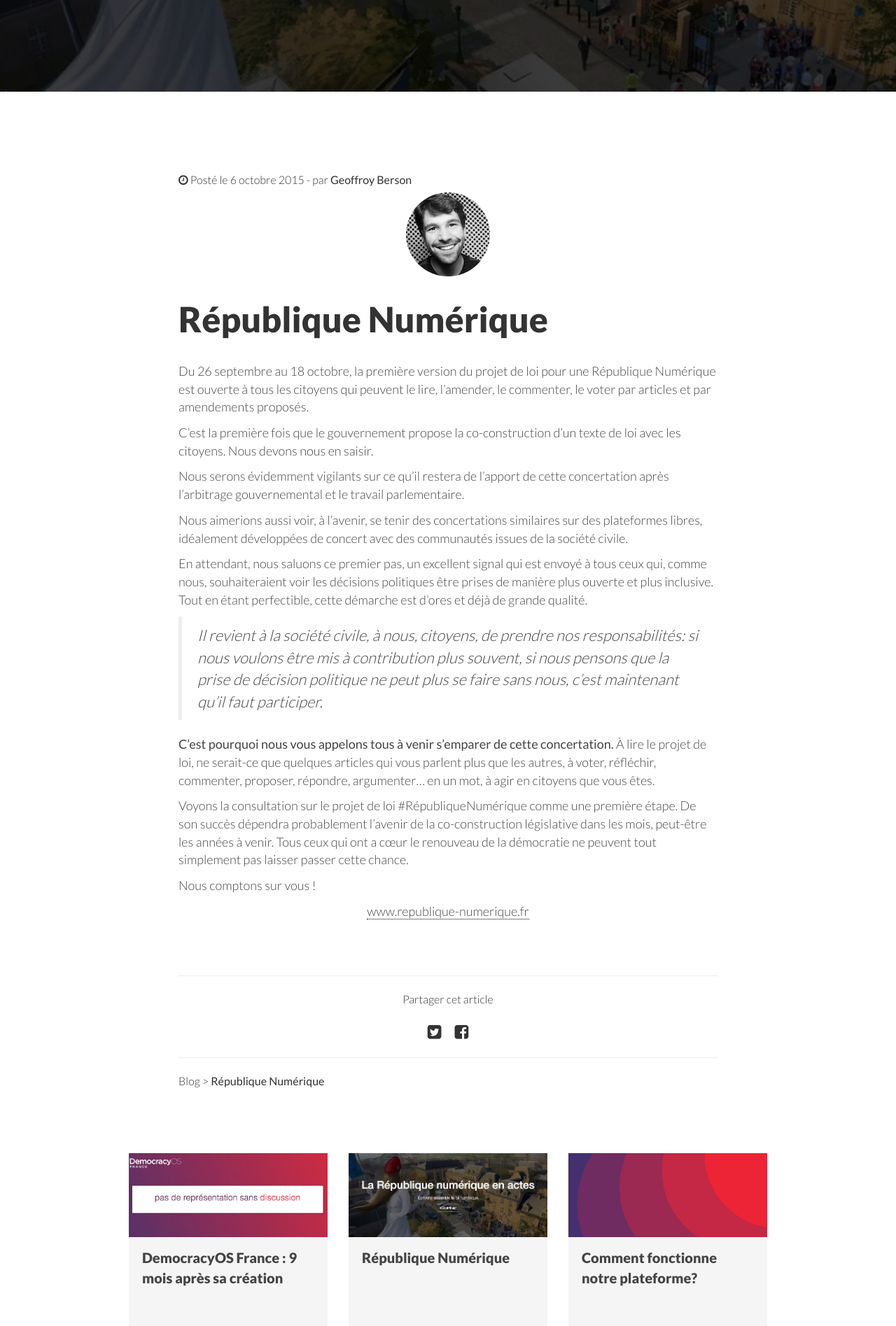
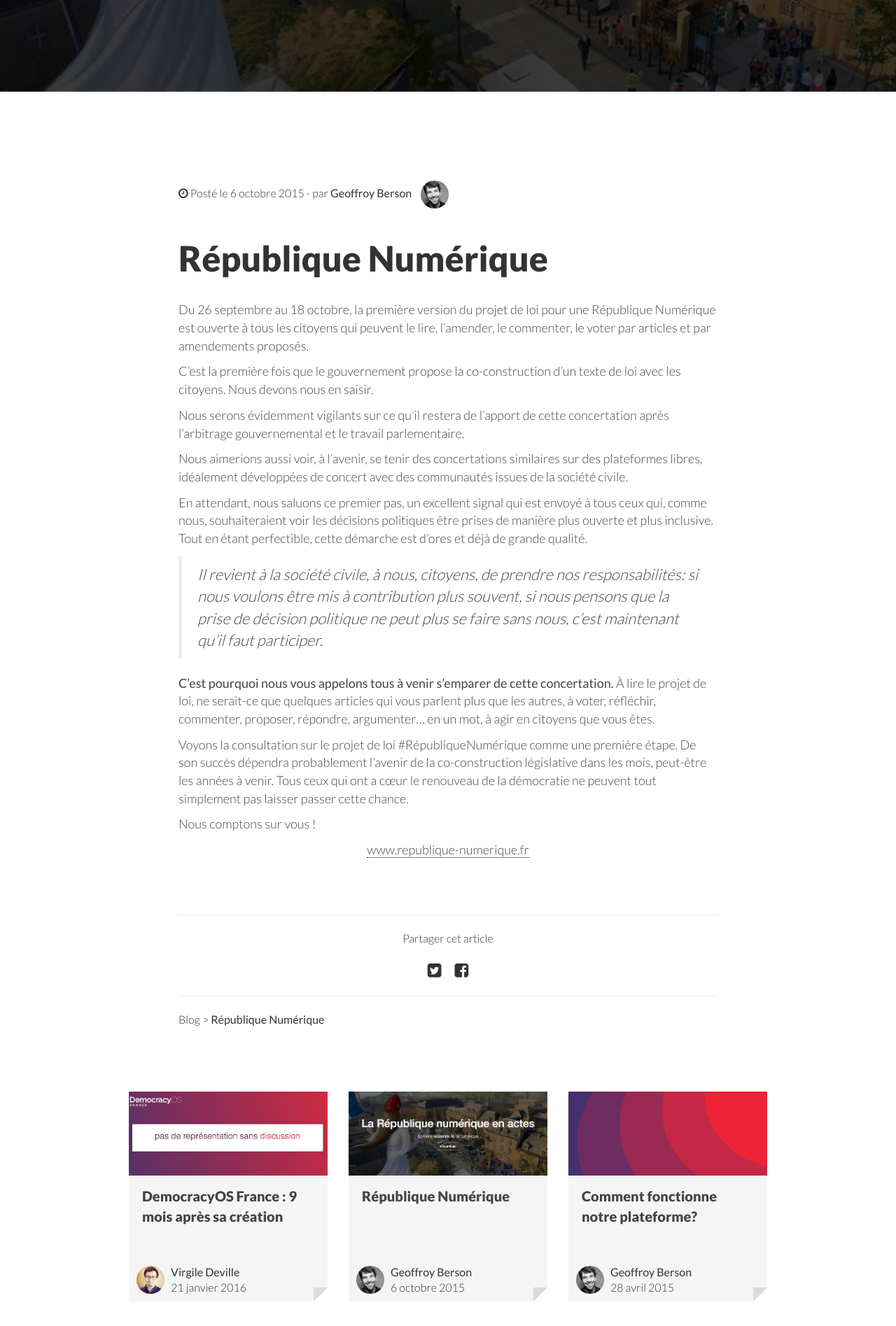
Before and after one commit to democracy-os-fr/democracy-os-fr.github.io, a Jekyll site: the page built from _posts/2016-09-06-repnumerique.md, in a window 1280 px wide. Shown: the part 644-2539 px from the top of the page at 70% size. Built offline with Jekyll 4.4.1, drawn with Linux system fonts in a browser that asks for light colours; nearby versions of some CDN libraries; comment, search, counter and statistics services are not loaded.

Commit message:
avatar size fix

```diff
--- a/css/main.css
+++ b/css/main.css
@@ -124,7 +124,7 @@
   max-width: 850px;
   padding: 0 40px ;
 }
-.containerpost img{
+.containerpost img:not(.avatar){
   display: block;
   margin-left: auto;
   margin-right: auto;
```
